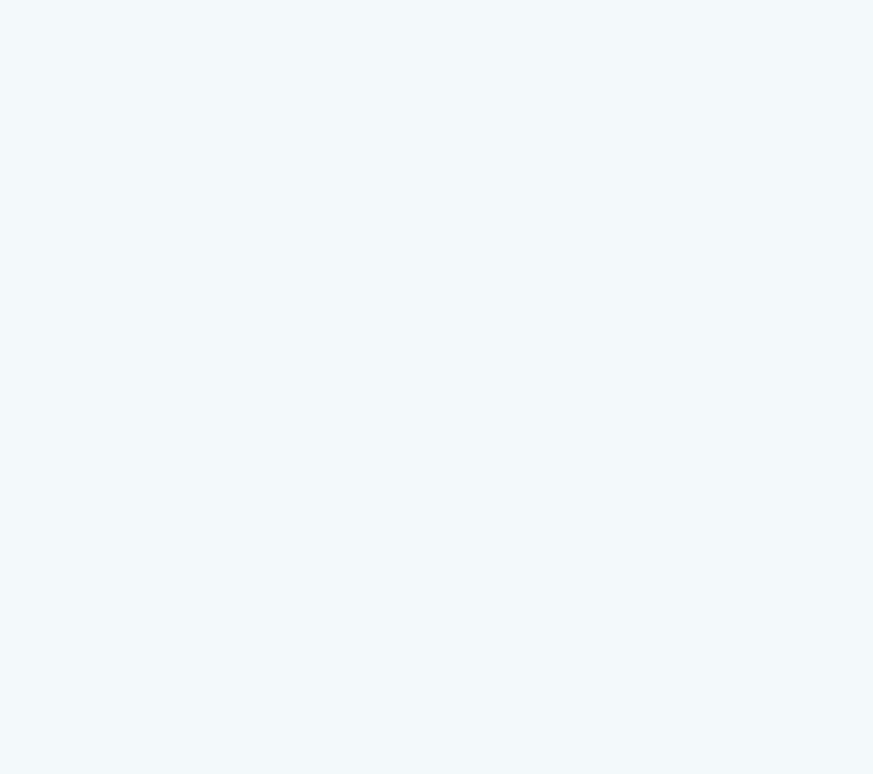
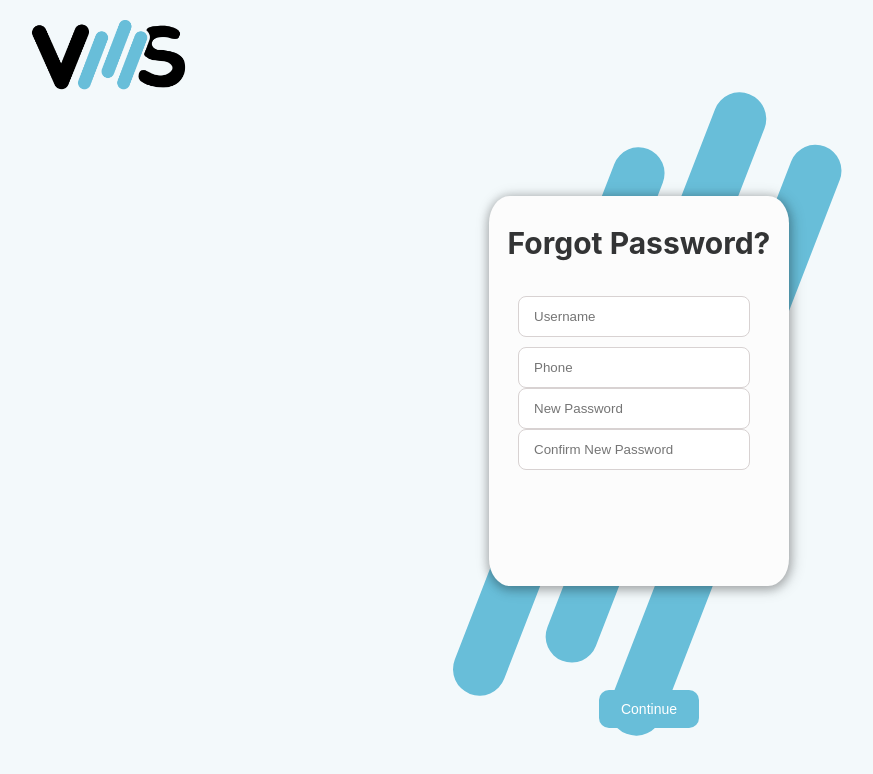
Before and after one commit to Vallantery-management-system/front-end, a React (Create React App) app: page /forgot in a window 1280 px wide. Shown: the top 774 px of the page, without its empty margins (1-874 px from the left). Built offline with nearby package versions, Linux system fonts and the light colour scheme.

Commit message:
forgot password

```diff
--- a/src/App.js
+++ b/src/App.js
@@ -5,6 +5,7 @@ import { Privacy } from './pages/Privacy';
 import { Login } from './pages/Login';
 import { Profile } from './pages/Profile';
 import { SignUp } from './pages/Signup';
+import { ForgotPassw } from './pages/ForgotPassw';
 
 export function App() {
   return (
@@ -25,6 +26,9 @@ export function App() {
         <Route path="/signup">
             <SignUp/>
         </Route>
+        <Route path="/forgot">
+            <ForgotPassw/>
+        </Route>
     </Switch>
     </div>
   );
--- /dev/null
+++ b/src/pages/ForgotPassw.css
@@ -0,0 +1,13 @@
+.div2 {
+    position: absolute;
+    width: 300px;
+    height: 390px;
+    z-index: 15;
+    top: 37%;
+    left: 50%;
+    margin: -100px 0 0 -150px;
+    background: rgb(252, 252, 252);
+    box-shadow: 0 2px 8px 2px rgba(0, 0, 0, 0.2), 2px 2px 15px 1px rgba(0, 0, 0, 0.19);
+    border-radius: 7%;
+    text-align: center;
+}
--- /dev/null
+++ b/src/pages/ForgotPassw.js
@@ -0,0 +1,51 @@
+import React from "react";
+import { useHistory } from "react-router-dom";
+import { useState } from "react";
+import './ForgotPassw.css';
+
+export const ForgotPassw = () => {
+
+    const history = useHistory();
+    const [login, setLogin] = useState("");
+    const [phone, setPhone] = useState("");
+    const [newpassw, setNewpassw] = useState("");
+    const [confirm, setConfirm] = useState("");
+
+
+    const ResetPassword = (e) => {
+        e.preventDefault();
+        // if (true){
+        //     history.push('/profile');
+        // }
+    }
+
+    return (
+        <div>
+          <img className='img' src='/Images/Capture.jpg' alt=''/>
+          <div className='r1'></div>
+          <div className='r2'></div>
+          <div className='r3'></div>
+          <div className='r4'></div>
+          <div className='r5'></div>
+          <div className='r6'></div>
+          <div className='div2'>
+            <h2>Forgot Password?</h2>
+            <form onSubmit >
+                <input required type = "mail" id = 'input 1' placeholder = 'Username' value = {login} onChange = {(e) => {
+                setLogin(e.target.value);
+                } }/>
+                <input required type = "Phone" id = 'input 2' placeholder = 'Phone' value = {phone} onChange= {(e) => {
+                setPhone(e.target.value);
+                }}/>
+                <input required type = "New Password"  id = 'input 3' placeholder = 'New Password' value = {newpassw} onChange= {(e) => {
+                setNewpassw(e.target.value);
+                }}/>
+                 <input required type = "Confirm"  id = 'input 4' placeholder = 'Confirm New Password' value = {confirm} onChange= {(e) => {
+                setConfirm(e.target.value);
+                }}/>
+                <button className='button1' type = "submit">Continue</button>
+            </form>
+          </div>
+        </div>
+    )
+}
--- a/src/pages/Login.css
+++ b/src/pages/Login.css
@@ -17,7 +17,7 @@ body {
 }
 
 h2 {
-    margin-top: 30px;
+    margin-top: 29px;
     font-size: 30px;
     border: none;
     color: rgb(51, 52, 53);
@@ -86,7 +86,9 @@ input[type = 'mail']{
     bottom: 0;
     right: 0;
     left: 0;
+    top: 283px;
     text-decoration: none;
+    font-weight: 500;
 }
 
 #forgot {
--- a/src/pages/Login.js
+++ b/src/pages/Login.js
@@ -1,7 +1,6 @@
 import React, {useState} from 'react'
 import {useHistory, Link} from 'react-router-dom';
 import './Login.css';
-
 export const Login = () => {
 
     const history = useHistory();
@@ -9,20 +8,29 @@ export const Login = () => {
     const [passw, setPassw] = useState("");
     const [wrong, setWrong] = useState(false);
     const users = [
-      { //database chka :)
+      {
         username: "12345",
         password: "qwerty",
-        id: 1
+        id: 1,
+        name: "harut",
+        surname: "harutyunyan",
+        phone: "055555555"
       },
       {
         username: "barev",
         password: "dzez",
-        id: 2
+        id: 2,
+        name: "ayo",
+        surname: "voch",
+        phone: "099999999"
       },
       {
         username: "ok",
         password: "ok",
-        id: 3
+        id: 3,
+        name: "yes",
+        surname: "no",
+        phone: "077777777"
       }
     ];
 
@@ -62,10 +70,10 @@ export const Login = () => {
                 setPassw(e.target.value);
                 }}/>
                 {wrong && <p id='wrong'>Wrong username or password</p>}
-                <Link id = 'forgot'>Forgot password?</Link>
+                <Link to = '/forgot' id = 'forgot'>Forgot password?</Link>
                 <button className='button' type = "submit">Continue</button>
             </form>
-            <h5 className='signup'>New User? <Link to = '/signup' id='signup'>Sign up</Link></h5>
+            <p className='signup'>New User? <Link to = '/signup' id='signup'>Sign up</Link></p>
             </div>
             <p className='copyright'>Copyright Ⓒ 2022 VMS. All rights deserved</p>
        </div>
--- /dev/null
+++ b/src/pages/Profile.css
@@ -0,0 +1,6 @@
+.logged {
+    position: absolute;
+    top: 50%;
+    left: 45%;
+
+}
--- a/src/pages/Profile.js
+++ b/src/pages/Profile.js
@@ -1,9 +1,10 @@
 import React from 'react';
+import './Profile.css';
 
 export const Profile = () => {
     return (
-        <div>
-            You logged in
+        <div className='logged'>
+            You logged in. Apres apres
         </div>
     )
 }
--- a/src/pages/Signup.css
+++ b/src/pages/Signup.css
@@ -1,6 +1,6 @@
 #signUp {
     position: absolute;
-    top: 5px;
+    top: 0.5px;
     left: 94px;
     font-size: 36px;
     font-style: normal;
@@ -9,7 +9,7 @@
 
 #start{
     position: absolute;
-    top: 68px;
+    top: 63px;
     left: 85px;
     color: #767676;
     font-style: normal;
@@ -21,8 +21,8 @@
 .form {
     position: fixed;
     width: 317px;
-    height: 510px;
-    top: 36%;
+    height: 555px;
+    top: 31%;
     left: 50%;
     margin: -130px 0 0 -150px;
     background: #FFFFFF;
@@ -50,24 +50,33 @@ option{
 
 #input1 {
     position: absolute;
-    top: 140px;
+    top: 133px;
 }
 
 #input2 {
     position: absolute;
-    top: 201px;
+    top: 194px;
 }
 
 #input3 {
     position: absolute;
-    top: 262px;
+    top: 255px;
 }
 
 #input4 {
     position: absolute;
-    top: 323px;
+    top: 316px;
 }
 
+#input5{
+    position: absolute;
+    top: 377px;
+}
+
+#input6{
+    position: absolute;
+    top: 438px;
+}
 .input {
     position: absolute;
     left: 41px;
@@ -83,7 +92,7 @@ option{
     width: 100px;
     cursor: pointer;
     position: absolute;
-    top: 442px;
+    top: 494px;
     left: 110px;
 }
 
--- a/src/pages/Signup.js
+++ b/src/pages/Signup.js
@@ -8,6 +8,7 @@ export const SignUp = () => {
     const [email, setEmail] = useState("");
     const [phone, setPhone] = useState();
     const [city, setCity] = useState();
+    const [password, setPassword] = useState();
 
     return (
         <div>
@@ -21,17 +22,31 @@ export const SignUp = () => {
         <div className='form'>
         <h2 id='signUp'>Sign Up</h2>
         <h4 id='start'>Start your journey</h4>
-            <form>
-                <input required className = 'input' value = {name} id='input1' type='text' placeholder='Name'/>
-                <input required className = 'input' value = {surname} id='input2' type='text' placeholder='Surname'/>
-                <input required className = 'input' value = {email} id='input3' type='email' placeholder='Email'/>
-                <input required className = 'input' value = {phone} id='input4' placeholder='Phone +374'/>
-                <select name="City" value = {city} className = 'input' required >
+            <form /*onSubmit = {Submit}*/>
+                <input required className = 'input' value = {name} id='input1' type='text' placeholder='Name' onChange={(e) => {
+                    setName(e.target.value);
+                }}/>
+                <input required className = 'input' value = {surname} id='input2' type='text' placeholder='Surname'onChange={(e) => {
+                    setSurname(e.target.value);
+                }}/>
+                <input required className = 'input' value = {phone} id='input3' placeholder='Phone +374' onChange={(e) => {
+                    setPhone(e.target.value);
+                }}/>
+                <input required className = 'input' value = {email} id='input4' type='email' placeholder='Email' onChange={(e) => {
+                    setEmail(e.target.value);
+                }}/>
+                <input required className = 'input' value = {password} id='input5' type='password' placeholder='Password' onChange={(e) => {
+                    setPassword(e.target.value);
+                }}/>
+                <select name="City" value = {city} className = 'input' id = 'input6'required onChange={(e) => {
+                    setCity(e.target.value);
+                }}>
                     <option selected disabled hidden>City</option>
                     <option value="Yerevan">Yerevan</option>
                     <option value="Gyumri">Gyumri</option>
                     <option value="Vanadzor">Vanadzor</option>
                     <option value="Dilijan">Dilijan</option>
+                    <option value="Chambarak">Chambarak</option>
                 </select>
                 <button type='submit'className='button1'>Continue</button>
             </form>
```
